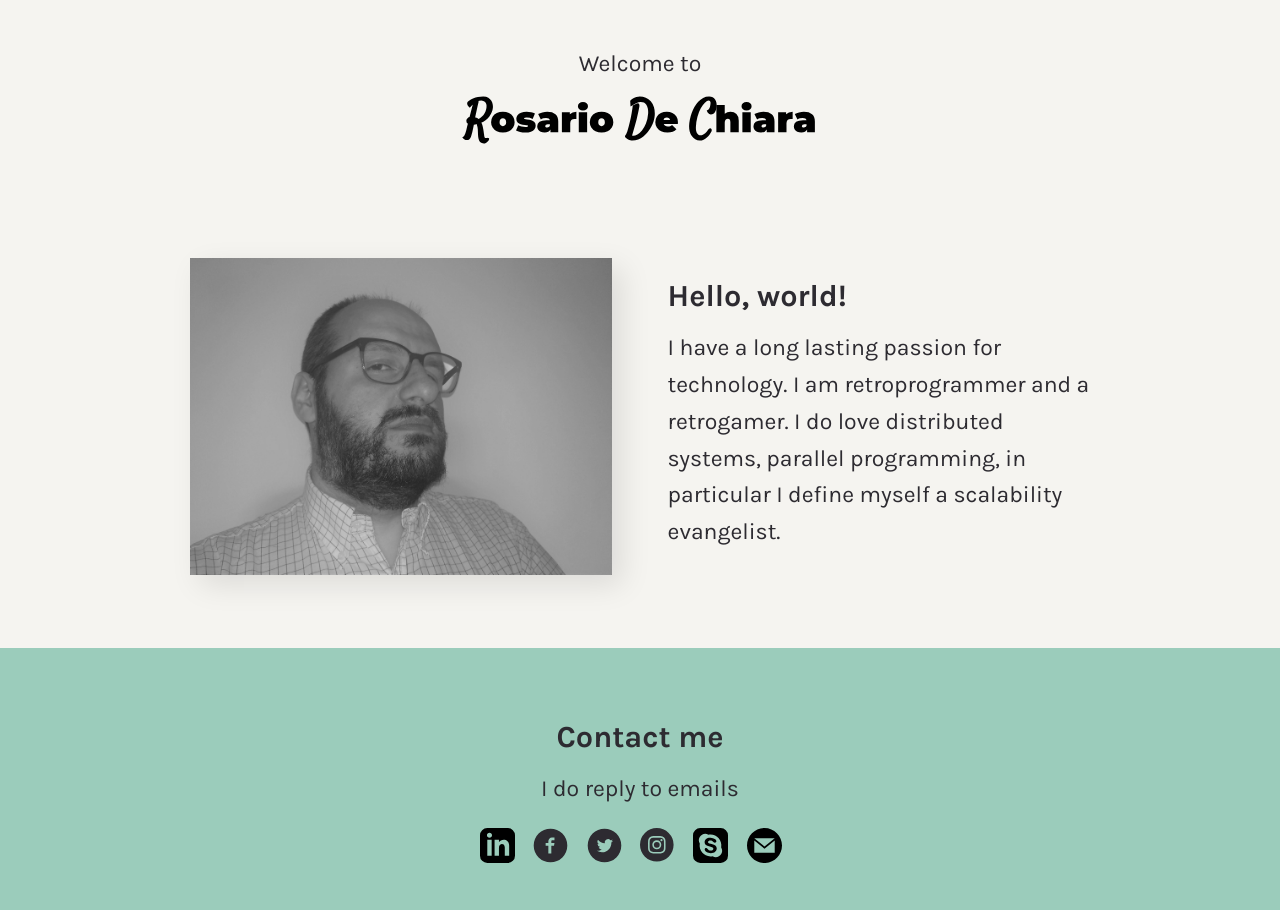
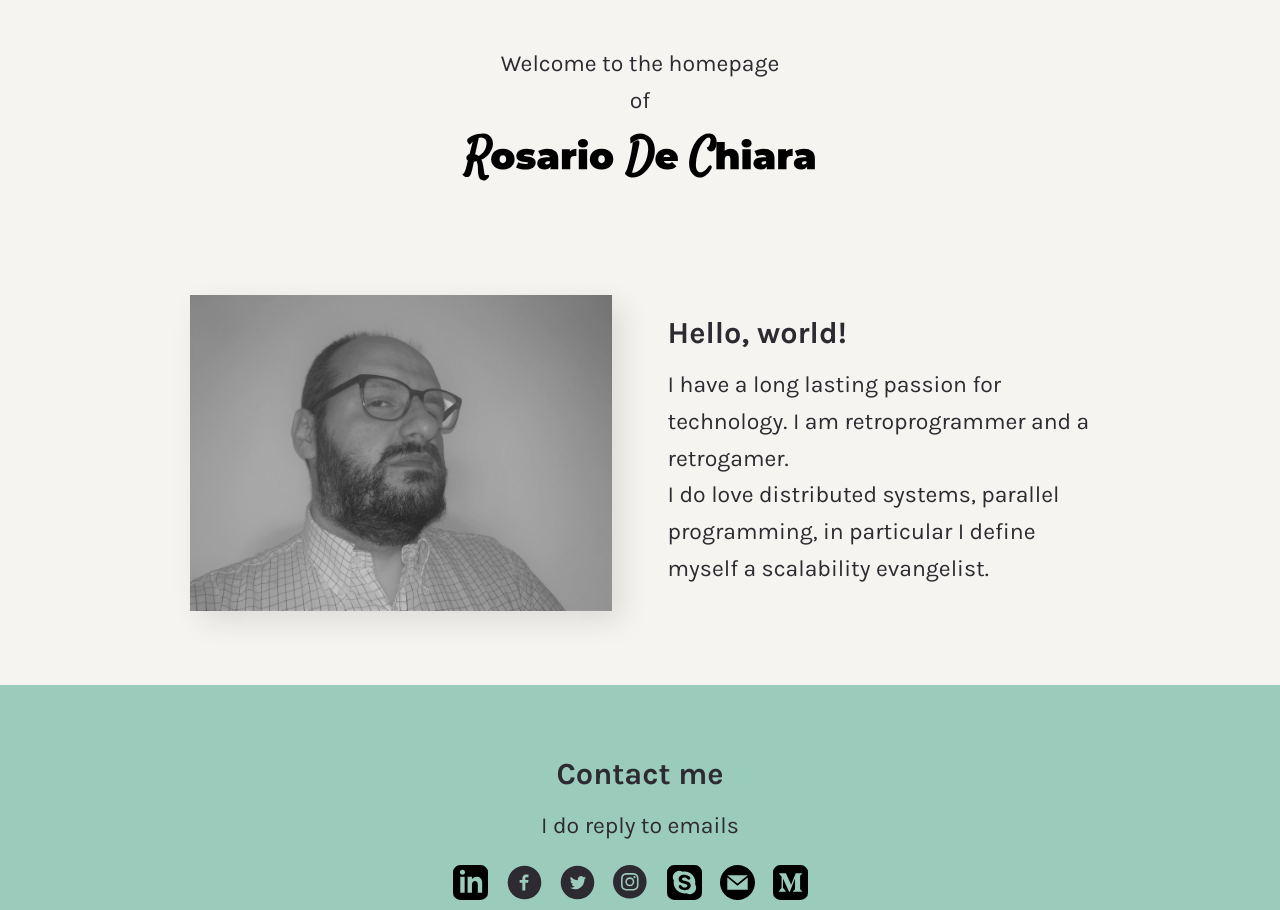
Before and after one commit to rosdec/rosdec.github.io, a website: page index.html in a window 1280 px wide. Shown: the top 910 px of the page. Drawn offline with nearby package versions, Linux system fonts and the light colour scheme.

Commit message:
fixed typos added medium

```diff
--- a/index.html
+++ b/index.html
@@ -28,7 +28,8 @@
     <!-- Header -->
     <header class="pt2 pb1 align--center">
         <div class="container">
-            <p>Welcome to </p>
+            <p>Welcome to the homepage</p>
+            <p>of</p>
             <h1 title="Rosario De Chiara"><img class="logo" src="/img/logo.svg" alt="Rosario De Chiara"></h1>
         </div>
     </header>
@@ -49,8 +50,11 @@
                 <div class="grid-column span-half pt3 pb3 mobile-m order-2">
                     <h3>Hello, world!</h3>
                     <p>
-                        I have a long lasting passion for technology. I am retroprogrammer and a retrogamer. I do love distributed
-                        systems, parallel programming, in particular I define myself a scalability evangelist.
+                        I have a long lasting passion for technology. I am retroprogrammer and a retrogamer.
+                    </p>
+                    <p>
+                        I do love distributed systems, parallel programming, in particular
+                        I define myself a scalability evangelist.
                     </p>
                 </div>
 
@@ -72,6 +76,8 @@
                         <li class="mr1"><a href="https://www.instagram.com/rosdec" class="link"><img class="icon" src="/img/instagram.svg" alt="Instagram"></a></li>
                         <li class="mr1"><a href="skype:rosdec?call" class="link"><img class="icon" src="/img/skype.svg" alt="Skype"></a></li>
                         <li class="mr1"><a href="mailto:rosario@dechiara.eu" class="link"><img class="icon" src="/img/mail.svg" alt="Mail"></a></li>
+                        <li class="mr1"><a href="https://medium.com/@rosdec"><img class="icon" src="/img/medium.svg" alt="Medium"></a></li>
+
                     </ul>
                 </div>
             </div>
```
Also changed, not shown: src/src/html/index.html (+9 -3 lines), img/medium.svg (added), src/src/img/medium.svg (added).
